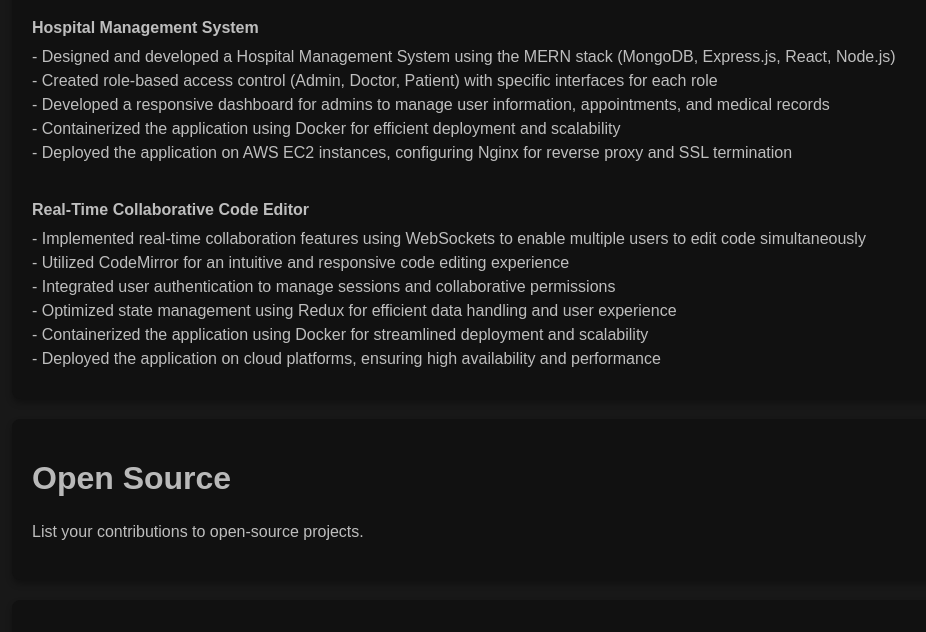
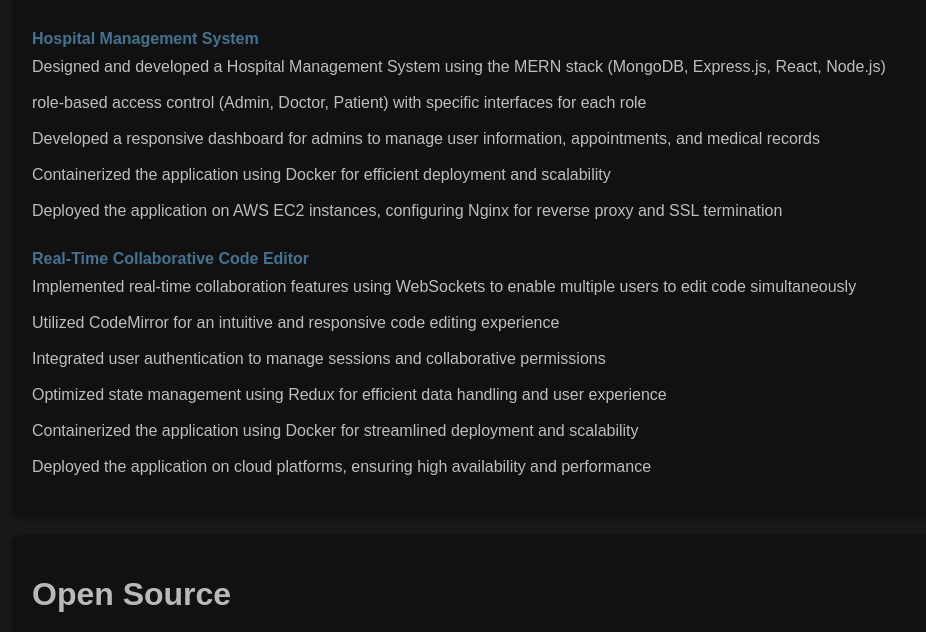
Before and after one commit to Vishwajeet-11/personalPortfolio, a plain HTML site: page index.html in a window 1280 px wide. Shown: the part 655-1287 px from the top of the page, without its empty margins (28-954 px from the left). Drawn offline with Linux system fonts and the light colour scheme.

Commit message:
correct line heighting in projects section

```diff
--- a/index.html
+++ b/index.html
@@ -3,12 +3,16 @@
 <head>
     <meta charset="UTF-8" />
     <meta name="viewport" content="width=device-width, initial-scale=1.0" />
-    <link rel="stylesheet" href="styles.css" />
+    <link rel="stylesheet" href="style.css" />
     <title>My Portfolio</title>
     <style>
       /* Add CSS styles here */
-      #projects p {
-        line-height: 0.5; /* Adjust line height as per your preference */
+      #projects li {
+        line-height: 1.0; /* Adjust line height as per your preference */
+      }
+      #projects strong{
+        line-height: 2.5;
+        color:#508db3cb
       }
     </style>
 </head>
@@ -50,9 +54,6 @@
 
     <div class="main">
         <h1>Software Engineer</h1>
-      <!-- <div id="home" class="content"> -->
-      <!-- <p>I'm a Software Engineer specializing in backend development, where I architect robust server-side logic, design scalable APIs, manage complex databases, and ensure optimal application performance. My role involves integrating various services, enhancing data security, and collaborating with front-end teams to deliver seamless user experiences.</p> -->
-      <!-- </div> -->
 
         <div id="about-me" class="content">
             <h1>About Me</h1>
@@ -62,7 +63,7 @@
                 complex databases, and ensure optimal application performance. My role
                 involves integrating various services, enhancing data security, and
                 collaborating with front-end teams to deliver seamless user
-          experiences
+                experiences.
             </p>
         </div>
 
@@ -76,54 +77,42 @@
             <ul>
                 <li>
                     <strong>Hospital Management System</strong>
-            <p>
-              - Designed and developed a Hospital Management System using the
-              MERN stack (MongoDB, Express.js, React, Node.js)
-            </p>
-            <p>
-              - Created role-based access control (Admin, Doctor, Patient) with
-              specific interfaces for each role
-            </p>
-            <p>
-              - Developed a responsive dashboard for admins to manage user
-              information, appointments, and medical records
-            </p>
-            <p>
-              - Containerized the application using Docker for efficient
-              deployment and scalability
-            </p>
-            <p>
-              - Deployed the application on AWS EC2 instances, configuring Nginx
-              for reverse proxy and SSL termination
-            </p>
-            <br />
+                    <ul >
+                        <li>
+                            Designed and developed a Hospital Management System using the MERN stack (MongoDB, Express.js, React, Node.js)
                         </li>
                         <li>
-            <strong> Real-Time Collaborative Code Editor </strong>
-            <p>
-              - Implemented real-time collaboration features using WebSockets to
-              enable multiple users to edit code simultaneously
-            </p>
-            <p>
-              - Utilized CodeMirror for an intuitive and responsive code editing
-              experience
-            </p>
-            <p>
-              - Integrated user authentication to manage sessions and
-              collaborative permissions
-            </p>
-            <p>
-              - Optimized state management using Redux for efficient data
-              handling and user experience
-            </p>
-            <p>
-              - Containerized the application using Docker for streamlined
-              deployment and scalability
-            </p>
-            <p>
-              - Deployed the application on cloud platforms, ensuring high
-              availability and performance
-            </p>
+                            role-based access control (Admin, Doctor, Patient) with specific interfaces for each role
+                        </li>
+                        <li>
+                            Developed a responsive dashboard for admins to manage user information, appointments, and medical records
+                        </li>
+                        <li>
+                            Containerized the application using Docker for efficient deployment and scalability
+                        </li>
+                        <li>
+                            Deployed the application on AWS EC2 instances, configuring Nginx for reverse proxy and SSL termination
+                        </li>
+                    </ul>
+                </li>
+                <li>
+                    <strong>Real-Time Collaborative Code Editor</strong>
+                    <ul>
+                        <li>
+                             Implemented real-time collaboration features using WebSockets to enable multiple users to edit code simultaneously</p>
+                        </li>
+
+                         <li>Utilized CodeMirror for an intuitive and responsive code editing experience</li>
+
+                         <li>Integrated user authentication to manage sessions and collaborative permissions</li>
+
+                         <li>Optimized state management using Redux for efficient data handling and user experience</li>
+
+                         <li>Containerized the application using Docker for streamlined deployment and scalability</li>
+
+                         <li>Deployed the application on cloud platforms, ensuring high availability and performance</li>
+
+                    </ul>
                 </li>
             </ul>
         </div>
--- a/styles.css
+++ b/style.css
@@ -99,7 +99,7 @@ ul {
 }
 
 li {
-    margin-bottom: 10px;
+    margin-bottom: 20px; /* Added margin to prevent overlapping */
 }
 
 /* Media Queries */
```
Also changed, not shown: profile_picture.jpg (deleted), 1 other file. Lines whose indentation alone changed are shown as unchanged.
